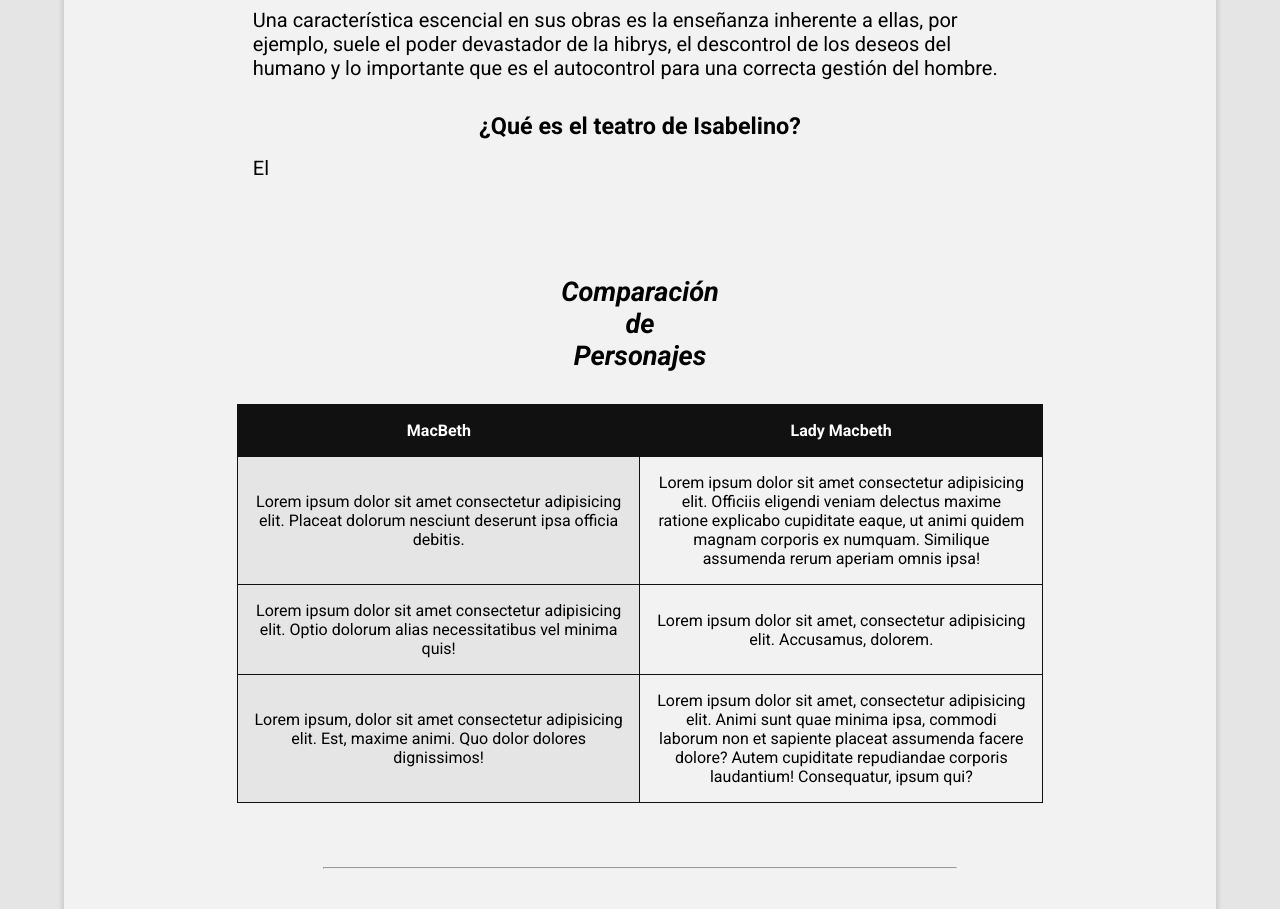
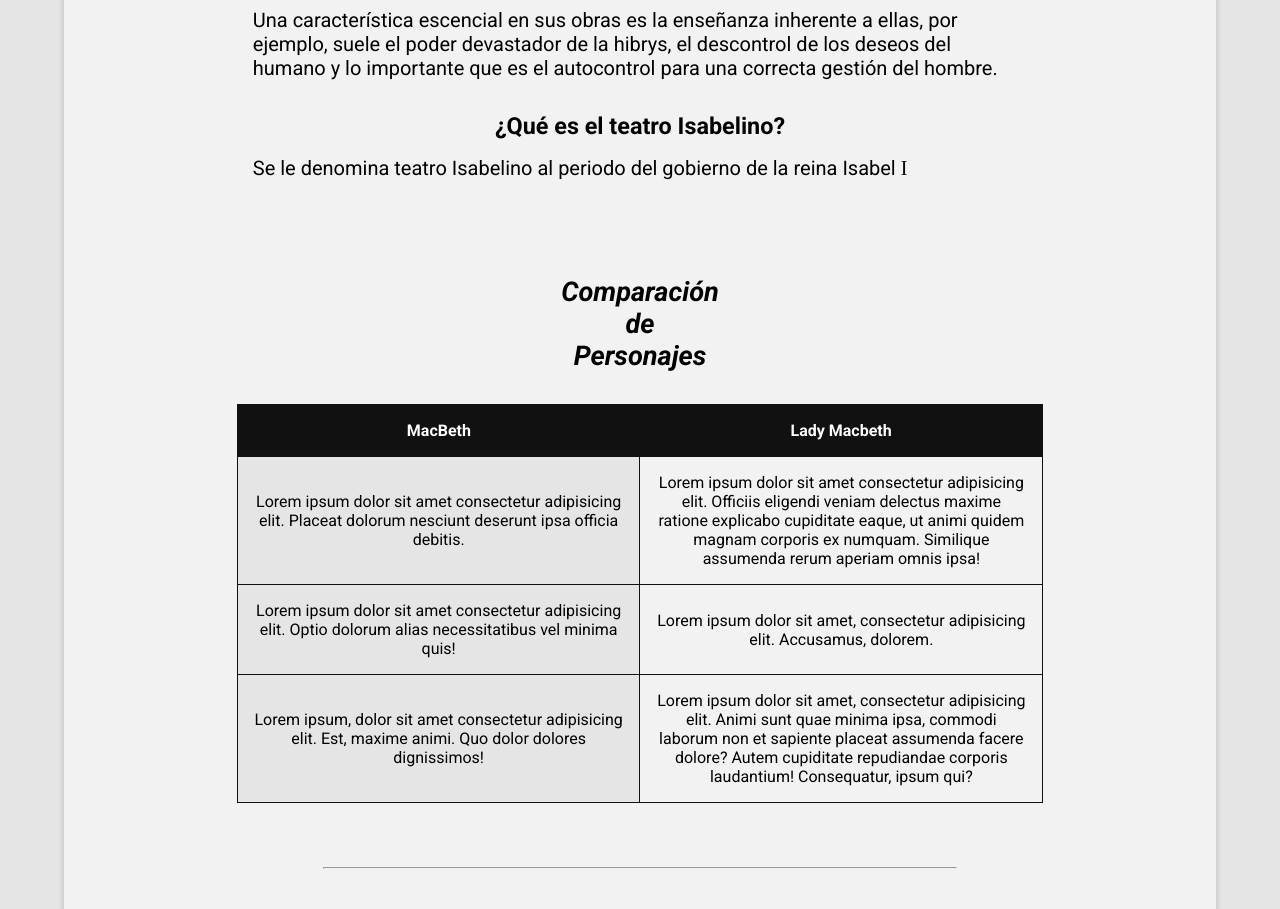
Before and after one commit to SanviDev/analisis-macbeth, a plain HTML site: page index.html in a window 1280 px wide. Shown: the part 1065-1974 px from the top of the page. Drawn offline with Linux system fonts and the light colour scheme.

```diff
--- a/index.html
+++ b/index.html
@@ -62,11 +62,11 @@
                 </section>
                 <setion class="teatro-isabelino">
                     <h3>
-                        ¿Qué es el teatro de Isabelino?
+                        ¿Qué es el teatro Isabelino?
                     </h3>
 
                     <p>
-                        El
+                        Se le denomina teatro Isabelino al periodo del gobierno de la reina Isabel <span class="roman-number">I</span>
                     </p>
                 </setion>
             </div>
--- a/public/css/index.css
+++ b/public/css/index.css
@@ -5,6 +5,9 @@
     justify-content: center;
     align-items: center;
     overflow: hidden;
+}
+img {
+    height: 100%;
 }
 
 section {
@@ -34,8 +37,8 @@ section {
     font-size: 20px;
 }
 
-img {
-    height: 100%;
+.roman-number {
+    font-family: 'Times New Roman', Times, serif
 }
 
 .text p {
```
